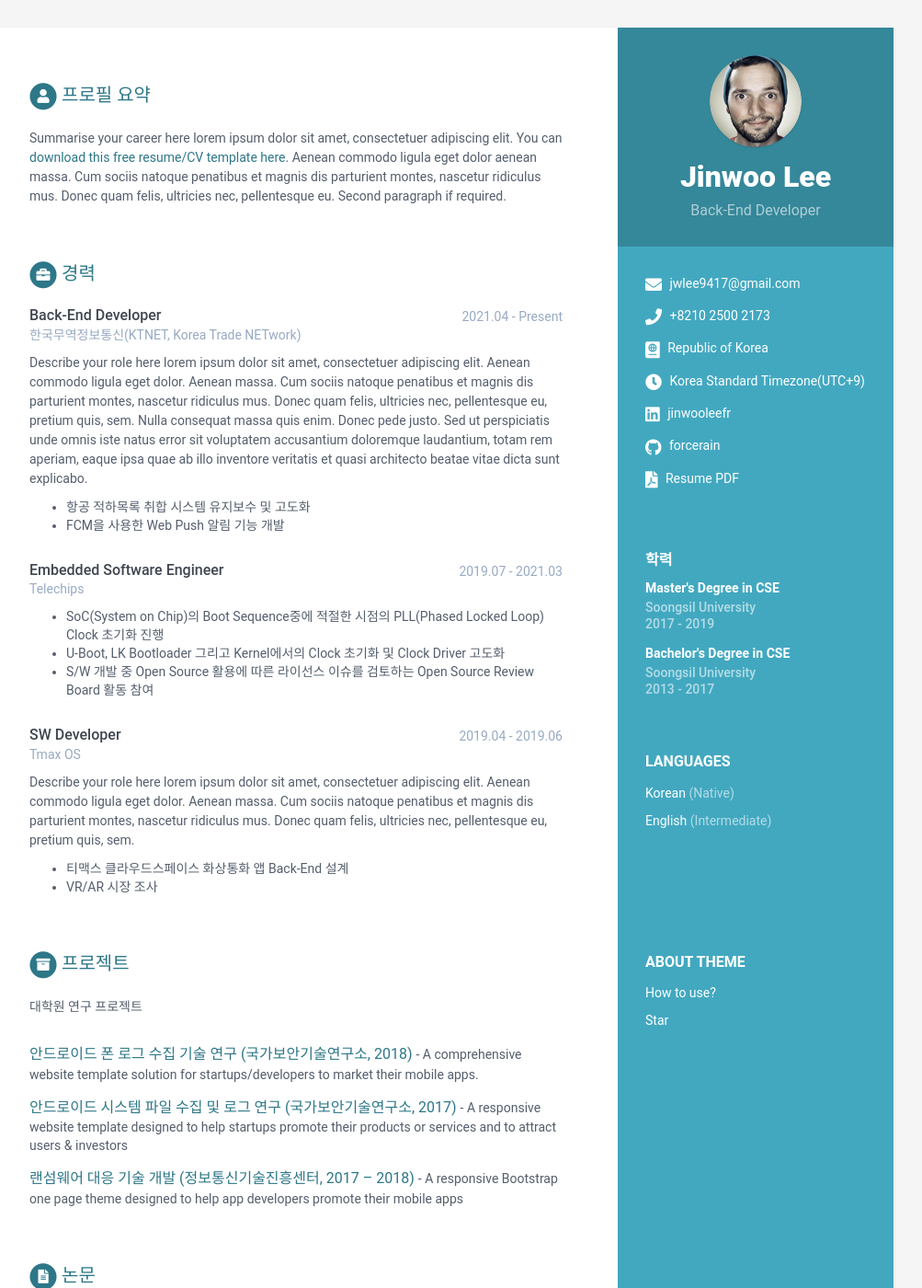
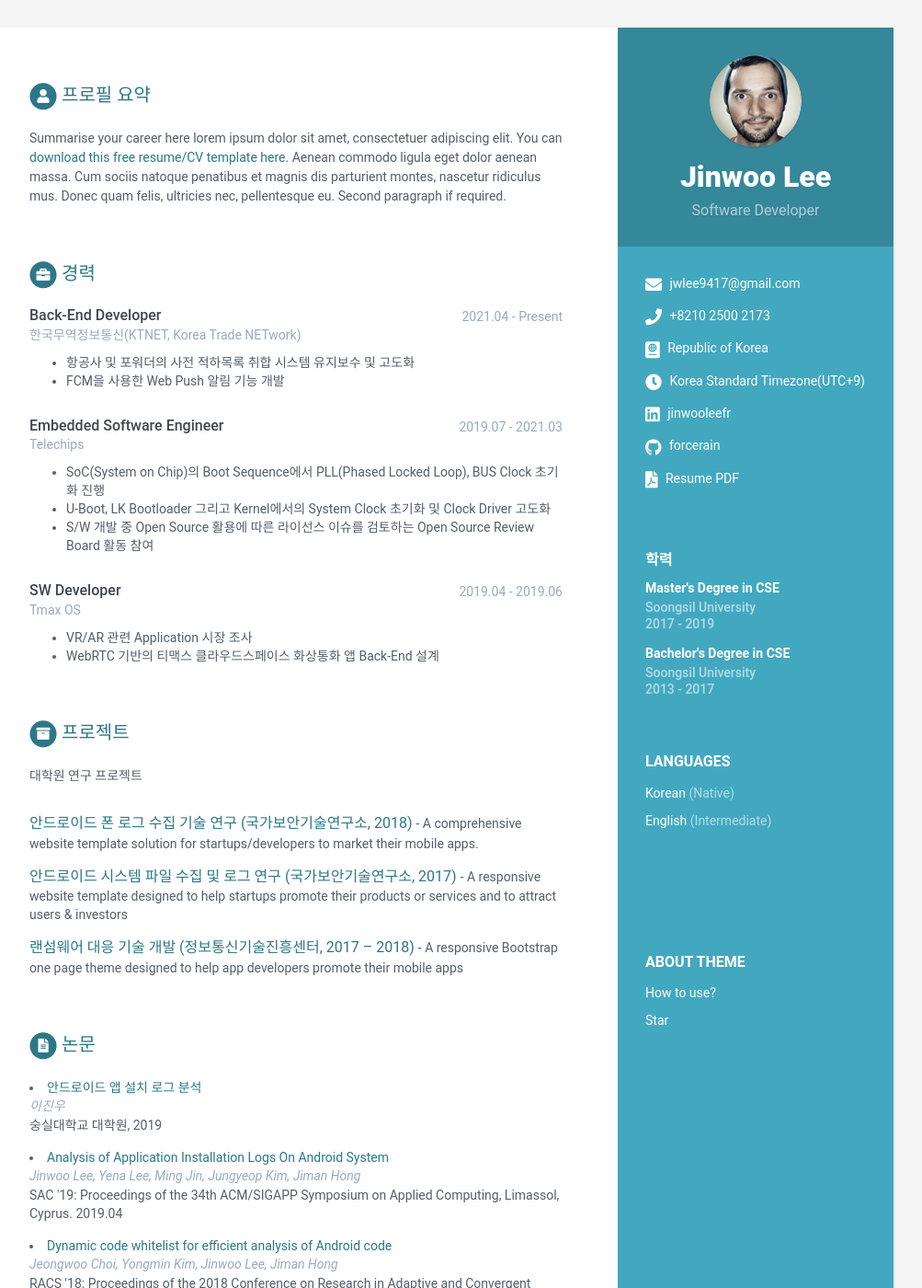
Before and after one commit to fakerainjw/forcerain.github.io, a Jekyll site: the page built from index.html, in a window 1280 px wide and 1400 px high. Shown: the whole window at 92% size, without its empty margins (168-1171 px from the left). Built offline with Jekyll 4.4.1, drawn with Linux system fonts in a browser that asks for light colours.

Commit message:
revised history

```diff
--- a/_data/data.yml
+++ b/_data/data.yml
@@ -8,7 +8,7 @@ sidebar:
 
     # Profile information
     name: Jinwoo Lee
-    tagline: Back-End Developer
+    tagline: Software Developer
     avatar: profile.png  #place a 100x100 picture inside /assets/images/ folder and provide the name of the file below
 
     # Sidebar links
@@ -76,35 +76,21 @@ experiences:
         time: 2021.04 - Present
         company: 한국무역정보통신(KTNET, Korea Trade NETwork)
         details: |
-          Describe your role here lorem ipsum dolor sit amet, consectetuer
-          adipiscing elit. Aenean commodo ligula eget dolor. Aenean massa.
-          Cum sociis natoque penatibus et magnis dis parturient montes,
-          nascetur ridiculus mus. Donec quam felis, ultricies nec,
-          pellentesque eu, pretium quis, sem. Nulla consequat massa quis
-          enim. Donec pede justo. Sed ut perspiciatis unde omnis iste natus
-          error sit voluptatem accusantium doloremque laudantium, totam rem
-          aperiam, eaque ipsa quae ab illo inventore veritatis et quasi
-          architecto beatae vitae dicta sunt explicabo.
-            - 항공 적하목록 취합 시스템 유지보수 및 고도화
+            - 항공사 및 포워더의 사전 적하목록 취합 시스템 유지보수 및 고도화
             - FCM을 사용한 Web Push 알림 기능 개발
       - role: Embedded Software Engineer
         time: 2019.07 - 2021.03
         company: Telechips
         details: |
-           - SoC(System on Chip)의 Boot Sequence중에 적절한 시점의 PLL(Phased Locked Loop) Clock 초기화 진행
-           - U-Boot, LK Bootloader 그리고 Kernel에서의 Clock 초기화 및 Clock Driver 고도화
+           - SoC(System on Chip)의 Boot Sequence에서 PLL(Phased Locked Loop), BUS Clock 초기화 진행
+           - U-Boot, LK Bootloader 그리고 Kernel에서의 System Clock 초기화 및 Clock Driver 고도화
            - S/W 개발 중 Open Source 활용에 따른 라이선스 이슈를 검토하는 Open Source Review Board 활동 참여
       - role: SW Developer
         time: 2019.04 - 2019.06
         company: Tmax OS
         details: |
-          Describe your role here lorem ipsum dolor sit amet, consectetuer
-          adipiscing elit. Aenean commodo ligula eget dolor. Aenean massa.
-          Cum sociis natoque penatibus et magnis dis parturient montes,
-          nascetur ridiculus mus. Donec quam felis, ultricies nec,
-          pellentesque eu, pretium quis, sem.
-            - 티맥스 클라우드스페이스 화상통화 앱 Back-End 설계
-            - VR/AR 시장 조사
+            - VR/AR 관련 Application 시장 조사
+            - WebRTC 기반의 티맥스 클라우드스페이스 화상통화 앱 Back-End 설계
 projects:
     title: 프로젝트
     intro: 대학원 연구 프로젝트
```
